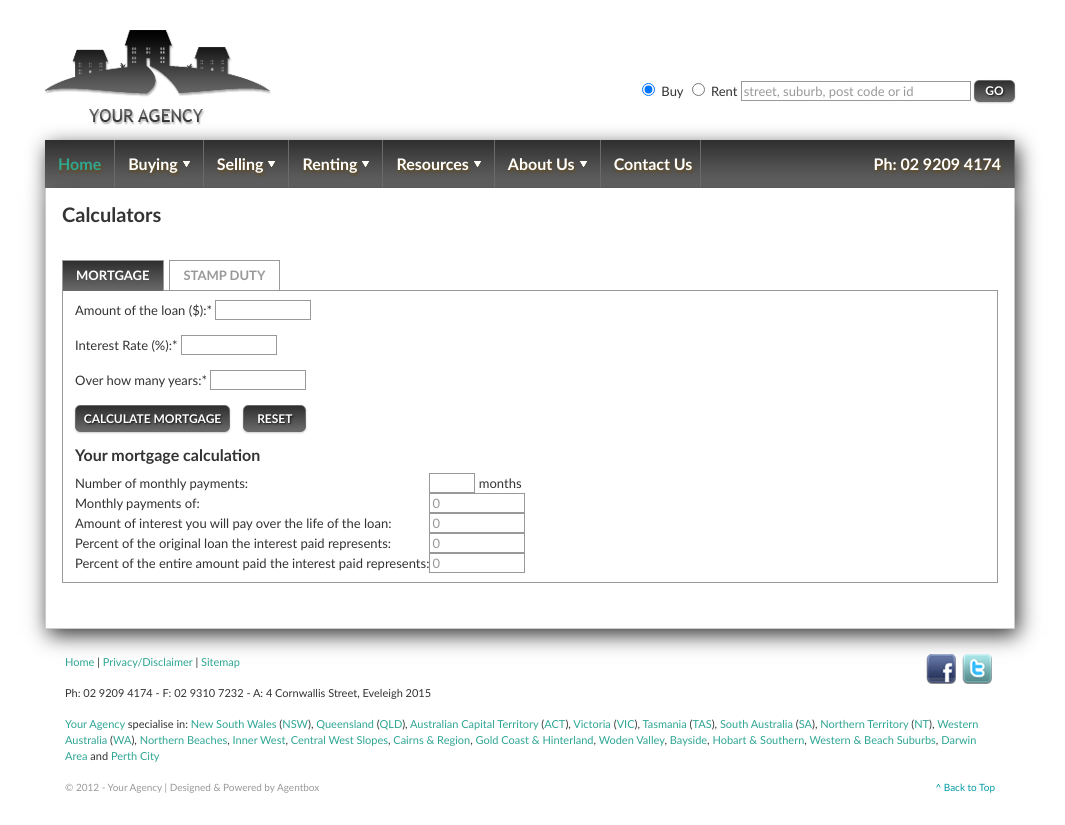
After one commit to chen-li/baseline_cake, a CakePHP app: the page made by app/View/Pages/calculators.ctp in a window 1280 px wide. The commit adds this page. Shown: the whole page, without its empty margins (110-1175 px from the left). Run offline with PHP 8.4 and a stand-in for CakePHP, Linux system fonts and the light colour scheme; the template is opened without the code that fills it, so the values that code supplies are empty; some libraries are stand-ins or nearby versions.

Commit message:
setup all the cms text pages

```diff
--- a/app/View/Elements/nav_inc.ctp
+++ b/app/View/Elements/nav_inc.ctp
@@ -9,13 +9,13 @@
             <li><a href="<?php echo Router::url('/', true);?>Listings/index/commercial/buying">Commercial for Sale</a></li>
             <li><a href="<?php echo Router::url('/', true);?>LtInsps/inspection">Open Homes</a></li>
             <li><a href="<?php echo Router::url('/', true);?>Listings/auction">Auction Timetables</a></li>
-            <li><a href="<?php echo Router::url('/', true);?>buying/buying-tips.php">Buying Tips</a></li>
+            <li><a href="<?php echo Router::url('/', true);?>Pages/buyingTips">Buying Tips</a></li>
             <!--<li><a href="<?php echo Router::url('/', true);?>buying/property-alert.php">Property Alert</a></li>-->
           </ul>
         </li>
         <li class="selling"><a href="javascript:;" rel="selling">Selling </a>
           <ul>
-            <li><a href="<?php echo Router::url('/', true);?>selling/selling-tips.php">Selling Tips</a></li>
+            <li><a href="<?php echo Router::url('/', true);?>Pages/sellingTips">Selling Tips</a></li>
             <li><a href="<?php echo Router::url('/', true);?>selling/market-appraisal.php">Market Appraisal</a></li>
             <li><a href="<?php echo Router::url('/', true);?>Listings/index/buying/status:2">Recent Sales</a></li>
           </ul>
@@ -25,8 +25,8 @@
             <li><a href="<?php echo Router::url('/', true);?>Listings/index/renting">Properties for Lease</a></li>
             <li><a href="<?php echo Router::url('/', true);?>Listings/index/residential/renting">Residential for Lease</a></li>
             <li><a href="<?php echo Router::url('/', true);?>Listings/index/commercial/renting">Commercial for Lease</a></li>
-            <li><a href="<?php echo Router::url('/', true);?>renting/guide-renting.php">Guide to Renting</a></li>
-            <li><a href="<?php echo Router::url('/', true);?>renting/rental-application.php">Tenancy Application</a></li>
+            <li><a href="<?php echo Router::url('/', true);?>Pages/guideToRenting">Guide to Renting</a></li>
+            <li><a href="<?php echo Router::url('/', true);?>Offices/tenancyApplication">Tenancy Application</a></li>
             <li><a href="<?php echo Router::url('/', true);?>renting/request-maintenance.php">Maintenance Request</a></li>
             <li><a href="<?php echo Router::url('/', true);?>renting/lease-appraisal.php">Lease Appraisal</a></li>
 			<li><a href="<?php echo Router::url('/', true);?>renting/vacate-notice.php">Vacate Notice</a></li>
@@ -34,21 +34,20 @@
         </li>
         <li class="useful-info"><a href="javascript:;" rel="useful-info">Resources </a>
           <ul>
-            <li><a href="<?php echo Router::url('/', true);?>useful-info/useful-links.php">Useful Links</a></li>
-            <li><a href="<?php echo Router::url('/', true);?>useful-info/finance-calculator.php">Calculators</a></li>
-            <li><a href="<?php echo Router::url('/', true);?>useful-info/newsletters.php">Newsletters</a></li>
+            <li><a href="<?php echo Router::url('/', true);?>Pages/usefulLinks">Useful Links</a></li>
+            <li><a href="<?php echo Router::url('/', true);?>Pages/calculators">Calculators</a></li>
+            <li><a href="<?php echo Router::url('/', true);?>Pages/newsletters">Newsletters</a></li>
           </ul>
         </li>
         <li class="about"><a href="javascript:;" rel="about">About Us </a>
           <ul>
-            <li><a href="<?php echo Router::url('/', true);?>about/company-profile.php">Company Profile</a></li>
+            <li><a href="<?php echo Router::url('/', true);?>Pages/companyProfile">Company Profile</a></li>
             <li><a href="<?php echo Router::url('/', true);?>about/our-team.php">Meet the Team</a></li>
-            <li><a href="<?php echo Router::url('/', true);?>about/company-testimonials.php">Testimonials</a></li>
-            <li><a href="<?php echo Router::url('/', true);?>about/careers.php">Careers</a></li>
+            <li><a href="<?php echo Router::url('/', true);?>Pages/testimonials">Testimonials</a></li>
+            <li><a href="<?php echo Router::url('/', true);?>Pages/careers">Careers</a></li>
           </ul>
         </li>
         <li class="contact"><a href="<?php echo Router::url('/', true);?>contact/contact-us.php">Contact Us</a></li>
-        <li class="login"><!--<span id="login-bar">-->
-<!--<a href="<?php echo Router::url('/', true);?>buying/property-alert.php">Register</a> &nbsp; | &nbsp; --><a href="<?php echo Router::url('/', true);?>buying/property-alert.php">Login</a>
-<!--</span>--></li>
+        <!--<li class="login"><a href="<?php echo Router::url('/', true);?>buying/property-alert.php">Login</a>-->
+		</li>
       </ul>
--- /dev/null
+++ b/app/View/Pages/calculators.ctp
@@ -0,0 +1,143 @@
+<?php echo $this->Html->script(array('tabs','cms','mortgage','stamp')); ?>
+<?php echo $this->Html->css(array('tabs','cms')); ?>
+
+<h1>Calculators</h1>
+
+<div class="tab-container">
+    <ul class="tabs">
+      <li class="active"><a name="mortgage" rel="" href="#">Mortgage</a></li>
+      <li><a name="stamp-duty" rel="" href="#">Stamp Duty</a></li>
+    </ul>
+    <div class="tab-content mortgage">
+    <form method="post" action="">
+      <p>
+        <label>Amount of the loan ($):*</label>
+        <input name="Loan" type="text" value="" size="10" />
+      </p>
+      <p>
+        <label> Interest Rate (%):*</label>
+        <input name="InterestRate" type="text" value="" size="10" />
+      </p>
+      <p>
+        <label>Over how many years:*</label>
+        <input name="Years" type="text" value="" size="10" />
+      </p>
+      <p class="submit">
+        <input name="calc" value="Calculate mortgage" onclick="computeForm(this.form);" class="calc_btn curvy-all" type="button">
+        &nbsp;&nbsp;
+        <input name="reset" value="Reset" onclick="clearMortgageForm(this.form);" class="reset_btn curvy-all" type="reset">
+      </p>
+      <div class="result curvy-all">
+      <h2>Your mortgage calculation</h2>
+      <table>
+      <tr>
+        <td>Number of monthly payments:</td>
+        <td><span id=""></span> <input name="Months" type="text" value="" size="3" />
+          months</td>
+      </tr>
+      <tr>
+        <td>Monthly payments of:</td>
+        <td><input name="MonthlyPayment" type="text" value="0" size="10" /></td>
+      </tr>
+      <tr>
+        <td>Amount of interest you will pay over the life of the loan:</td>
+        <td><input name="InterestPaid" type="text" value="0" size="10" /></td>
+      </tr>
+      <tr>
+        <td>Percent of the original loan the interest paid represents:</td>
+        <td><input name="PercentLoan" type="text" value="0" size="10" /></td>
+      </tr>
+      <tr>
+        <td>Percent of the entire amount paid the interest paid represents:</td>
+        <td><input name="InterestPercent" type="text" value="0" size="10" /></td>
+      </tr>
+      </table>
+      </div>
+      </form>
+    </div>
+    <div class="tab-content stamp-duty">
+    <form method="post" action="stamp.cfm">
+      <p>
+        <label>Amount borrowed ($):*  </label>
+        <input name="amount" type="text" value="" size="10" />
+      </p>
+      <p>
+        <label> Purchase price ($):* </label>
+        <input name="property" type="text" value="" size="10" />&nbsp;&nbsp;
+      </p>
+      <p class="submit">
+        <input value="Calculate stamp duty" onclick="computeStamp(this.form);" class="calc_btn curvy-all" type="button">
+        &nbsp;&nbsp;
+        <input value="Reset" onclick="clearStampForm(this.form);" class="reset_btn curvy-all" type="reset">
+      </p>
+      <div class="result curvy-all">
+      <h2>Your stamp duty calculation</h2>
+      <table>
+      <tr>
+        <td width="70">&nbsp;</td>
+        <td align="center">Stamp duty on amount borrowed</td>
+        <td align="center">Stamp duty on property purchase</td>
+        <td align="center">Transfer fee</td>
+        <td align="center">Total</td>
+      </tr>
+      <tr>
+        <td>VIC</td>
+        <td align="center"><input name="vicStampDuty" type="text" value="" size="9" readonly="readonly" /></td>
+        <td align="center"><input name="vicStampDuty2" type="text" value="" size="9" readonly="readonly" /></td>
+        <td align="center"><input name="vicTransfer" type="text" value="" size="9" readonly="readonly" /></td>
+        <td align="center"><input name="vicTotalDuty" type="text" value="" size="9" readonly="readonly" /></td>
+      </tr>
+      <tr>
+        <td>NSW</td>
+        <td align="center"><input name="nswStampDuty" type="text" value="" size="9" readonly="readonly" /></td>
+        <td align="center"><input name="nswStampDuty2" type="text" value="" size="9" readonly="readonly" /></td>
+        <td align="center"><input name="nswTransfer" type="text" value="" size="9" readonly="readonly" /></td>
+        <td align="center"><input name="nswTotalDuty" type="text" value="" size="9" readonly="readonly" /></td>
+      </tr>
+      <tr>
+        <td>QLD</td>
+        <td align="center"><input name="qldStampDuty" type="text" value="" size="9" readonly="readonly" /></td>
+        <td align="center"><input name="qldStampDuty2" type="text" value="" size="9" readonly="readonly" /></td>
+        <td align="center"><input name="qldTransfer" type="text" value="" size="9" readonly="readonly" /></td>
+        <td align="center"><input name="qldTotalDuty" type="text" value="" size="9" readonly="readonly" /></td>
+      </tr>
+      <tr>
+        <td>TAS</td>
+        <td align="center"><input name="tasStampDuty" type="text" value="" size="9" readonly="readonly" /></td>
+        <td align="center"><input name="tasStampDuty2" type="text" value="" size="9" readonly="readonly" /></td>
+        <td align="center"><input name="tasTransfer" type="text" value="" size="9" readonly="readonly" /></td>
+        <td align="center"><input name="tasTotalDuty" type="text" value="" size="9" readonly="readonly" /></td>
+      </tr>
+      <tr>
+        <td>SA</td>
+        <td align="center"><input name="saStampDuty" type="text" value="" size="9" readonly="readonly" /></td>
+        <td align="center"><input name="saStampDuty2" type="text" value="" size="9" readonly="readonly" /></td>
+        <td align="center"><input name="saTransfer" type="text" value="" size="9" readonly="readonly" /></td>
+        <td align="center"><input name="saTotalDuty" type="text" value="" size="9" /></td>
+      </tr>
+      <tr>
+        <td>WA</td>
+        <td align="center"><input name="waStampDuty" type="text" value="" size="9" readonly="readonly" /></td>
+        <td align="center"><input name="waStampDuty2" type="text" value="" size="9" readonly="readonly" /></td>
+        <td align="center"><input name="waTransfer" type="text" value="" size="9" readonly="readonly" /></td>
+        <td align="center"><input name="waTotalDuty" type="text" value="" size="9" readonly="readonly" /></td>
+      </tr>
+      <tr>
+        <td>ACT</td>
+        <td align="center"><input name="actStampDuty" type="text" value="" size="9" readonly="readonly" /></td>
+        <td align="center"><input name="actStampDuty2" type="text" value="" size="9" readonly="readonly" /></td>
+        <td align="center"><input name="actTransfer" type="text" value="" size="9" readonly="readonly" /></td>
+        <td align="center"><input name="actTotalDuty" type="text" value="" size="9" readonly="readonly" /></td>
+      </tr>
+      <tr>
+        <td>NT</td>
+        <td align="center"><input name="ntStampDuty" type="text" value="" size="9" readonly="readonly" /></td>
+        <td align="center"><input name="ntStampDuty2" type="text" value="" size="9" readonly="readonly" /></td>
+        <td align="center"><input name="ntTransfer" type="text" value="" size="9" readonly="readonly" /></td>
+        <td align="center"><input name="ntTotalDuty" type="text" value="" size="9" readonly="readonly" /></td>
+      </tr>
+      </table>
+      </div>
+      </form>
+    </div>
+  </div>
```
Also changed, not shown: app/Controller/OfficesController.php (added, +27 -0 lines), app/Controller/PagesController.php (+72 -0 lines), app/View/Offices/tenancy_application.ctp (added, +23 -0 lines), app/View/Pages/buying_tips.ctp (added, +11 -0 lines), app/View/Pages/careers.ctp (added, +9 -0 lines), app/View/Pages/company_profile.ctp (added, +9 -0 lines), app/View/Pages/guide_to_renting.ctp (added, +7 -0 lines), app/View/Pages/newsletters.ctp (added, +9 -0 lines), app/View/Pages/selling_tips.ctp (added, +9 -0 lines), app/View/Pages/testimonials.ctp (added, +9 -0 lines), app/View/Pages/useful_links.ctp (added, +9 -0 lines), 1 other file.
